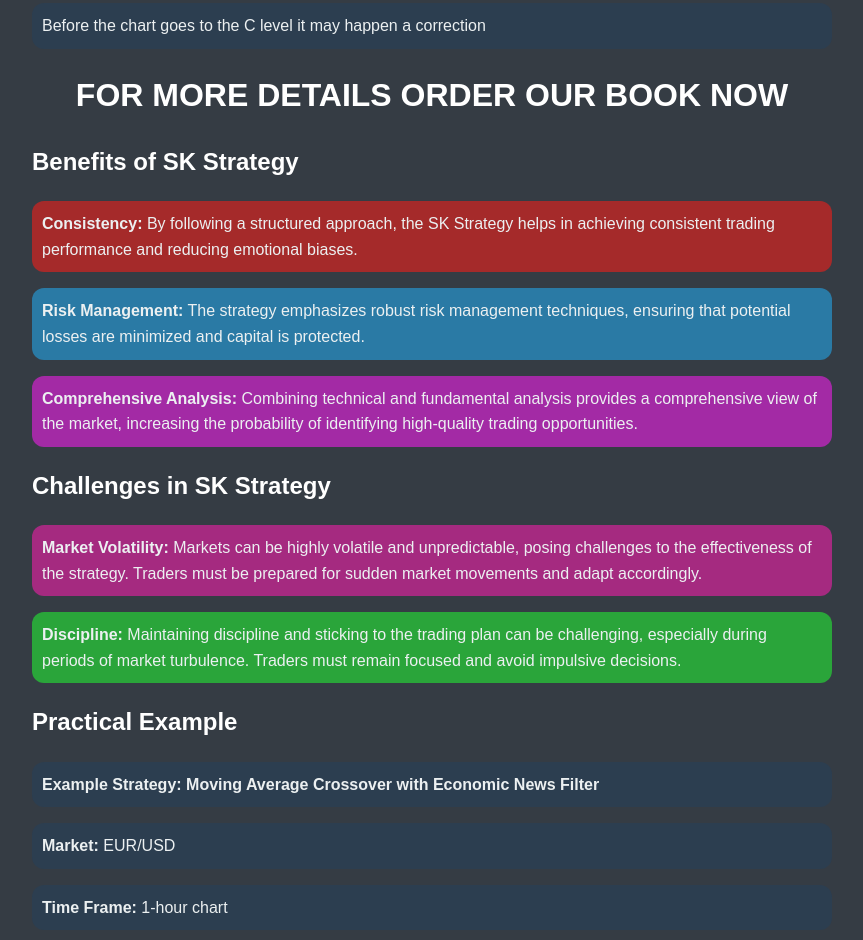
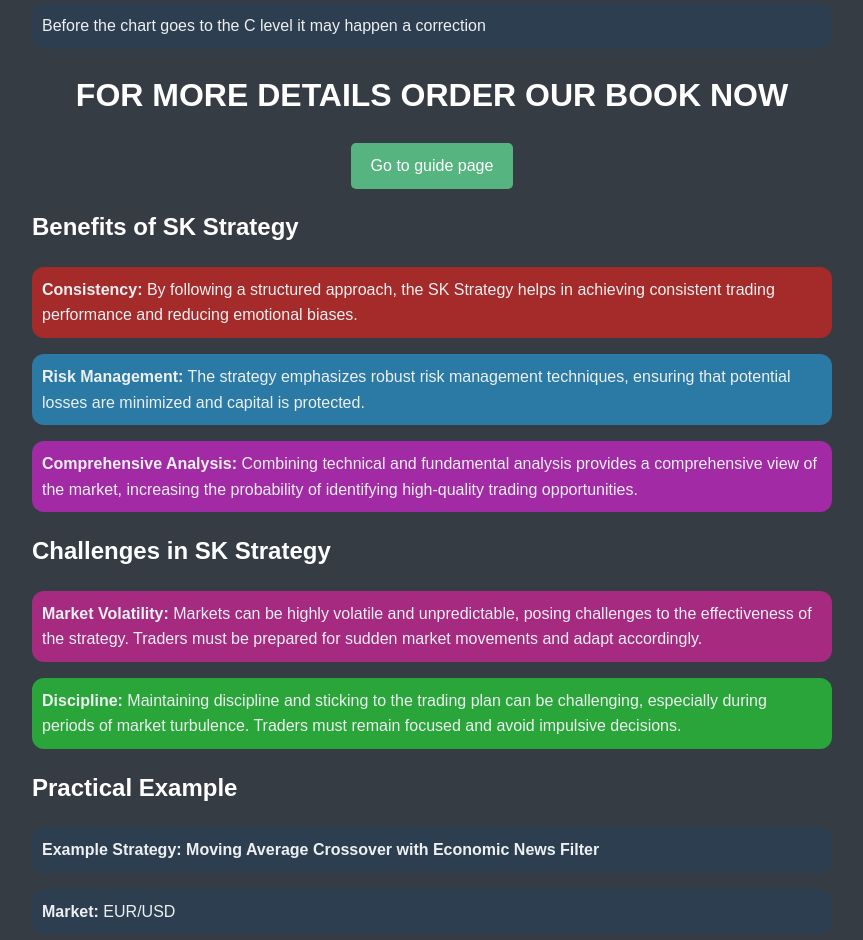
Before and after one commit to youneskouda/skstrategy, a plain HTML site: page index.html in a window 1280 px wide. Shown: the part 6535-7475 px from the top of the page, without its empty margins (208-1071 px from the left). Drawn offline with Linux system fonts and the light colour scheme.

Commit message:
Update index.html

```diff
--- a/index.html
+++ b/index.html
@@ -42,7 +42,7 @@
         .button-like-link {
             display: inline-block;
             padding: 10px 20px;
-            background-color: #007bff;
+            background-color: #55b47f;
             color: #fff;
             text-decoration: none;
             border: none;
@@ -116,7 +116,10 @@
 
        <h1 style="color: red;text-align: center;">IT MAY HAPPEN</h1>
        <p>Before the chart goes to the C level it may happen a correction</p>
-       <h1>FOR MORE DETAILS ORDER OUR BOOK NOW </h1>
+       <h1>FOR MORE DETAILS ORDER OUR BOOK NOW  </h1>
+       <div class="button-container">
+        <a href="https://youneskouda.github.io/GUIDE/" class="button-like-link" role="button">Go to guide page</a>
+    </div>
 
 
 
@@ -236,7 +239,7 @@
         </style>
 
     <div class="btn">
-        <a href="https://youneskouda.github.io/continuios/" class="button-85" role="button">Go to the next Topic</a>
+        <a href="" class="button-85" role="button">Go to the next Topic</a>
     </div>
     <div class="button-container">
         <a href="https://youneskouda.github.io/school/" class="button-85" role="button">Back to school</a>
```
